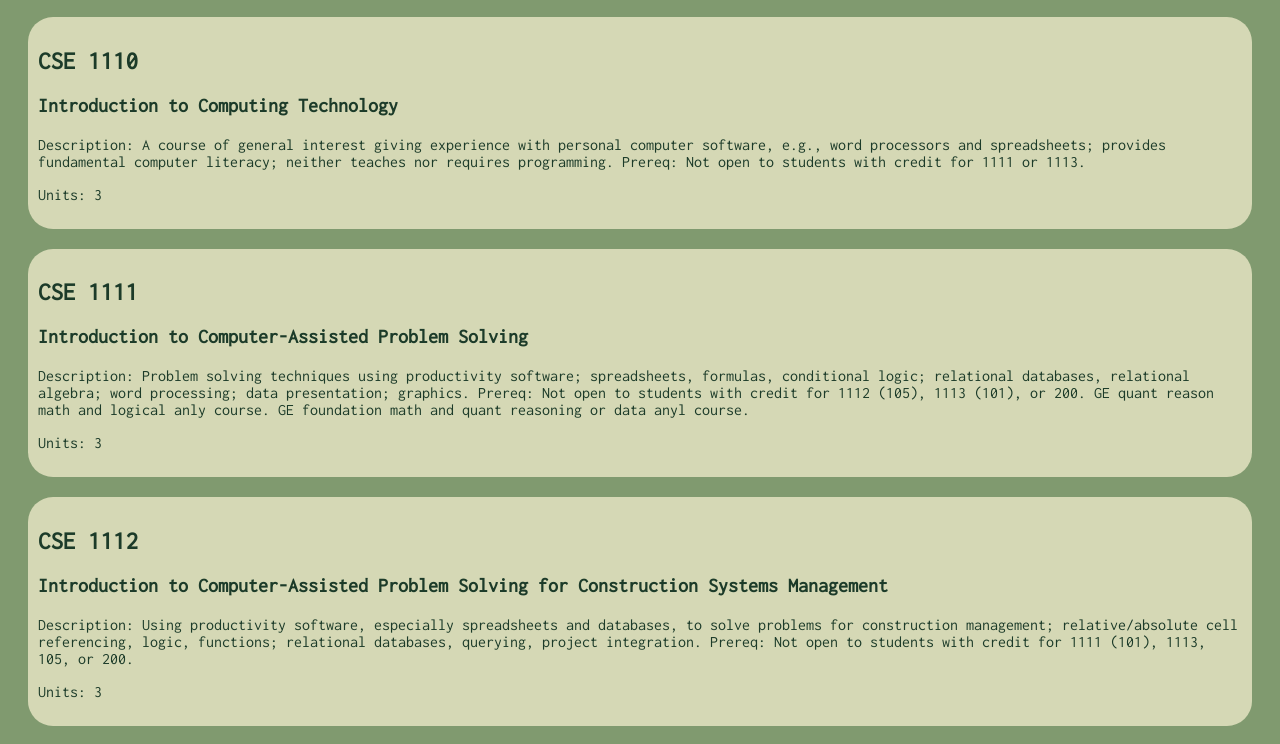
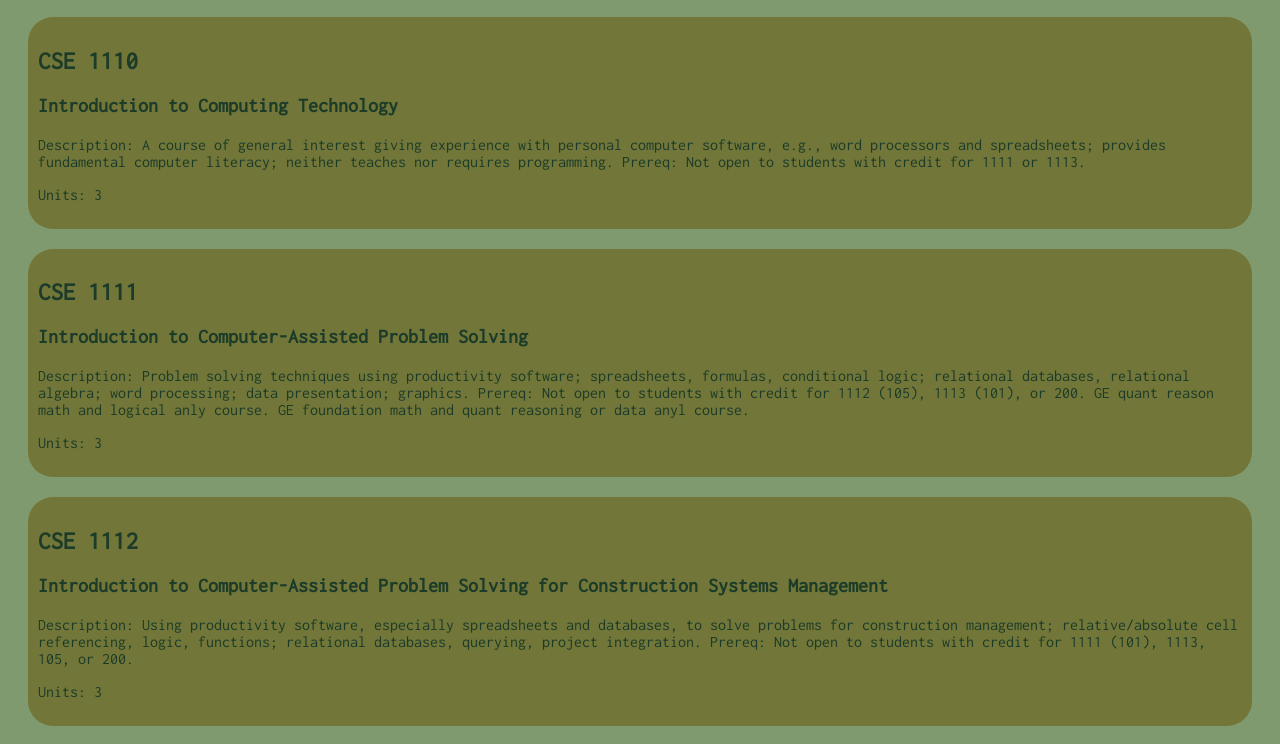
Before and after one commit to harshikosaraju/harshikosaraju.github.io, a plain HTML site: page index.html in a window 1280 px wide. Shown: the part 56-800 px from the top of the page. Drawn offline with Linux system fonts and the light colour scheme.

Commit message:
Update format.css

```diff
--- a/format.css
+++ b/format.css
@@ -24,9 +24,9 @@ aside {
     float:left;
 }
 #course {
-	background: #D5D8B5;
+	background: #727739;
 	border-radius: 25px;
     padding: 10px;
     margin: 20px;
-    color: #1C3B29;
+    color: #1C3B29;z
 }
```
